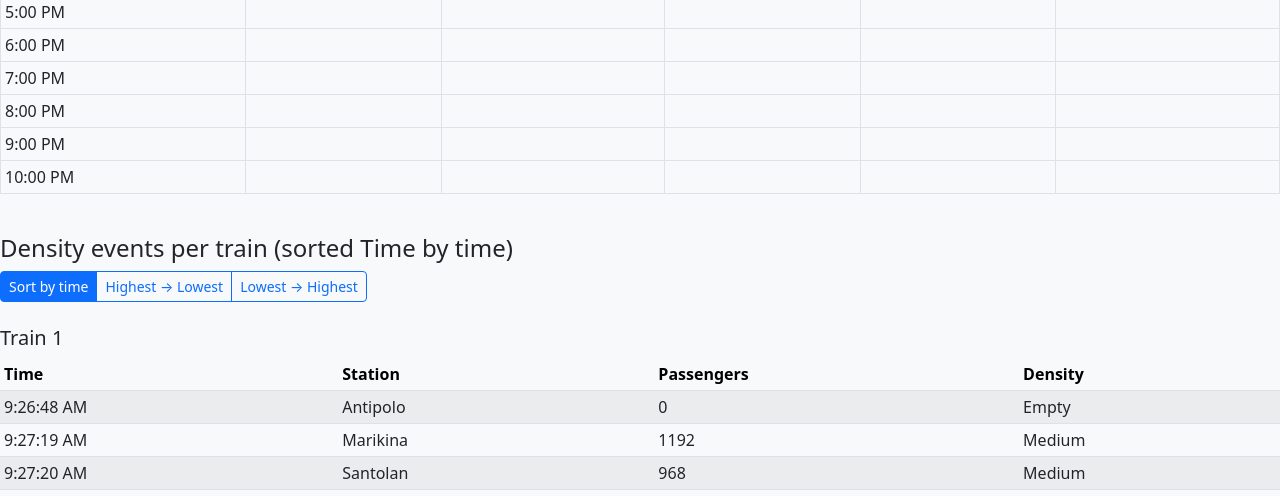
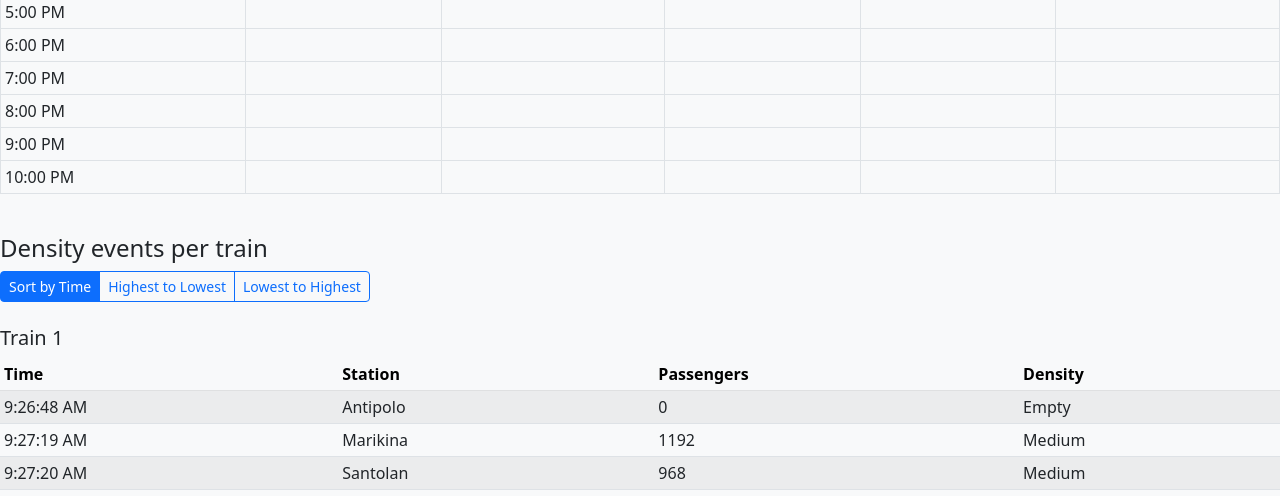
Before and after one commit to SiLanceP/MSYS-30-Final-App, a Django app: page /report/daily/?date=2025-12-01&sort=time in a window 1280 px wide. Shown: the part 622-1118 px from the top of the page. Run offline with Django 5.2, Linux system fonts and the light colour scheme; data comes from the database, SQL or seed files in the repository; both versions use the stored data as it was after the commit; some libraries are stand-ins or nearby versions.

Commit message:
change the sorted() functions to merge_sort in views.py and removed a few comments

```diff
--- a/passenger_density/main/models.py
+++ b/passenger_density/main/models.py
@@ -73,7 +73,7 @@ class train(models.Model):
         if not self.current_station:
             return
 
-        # Decide if something relevant changed
+        # if something changed
         capacity_changed = (old_capacity is None) or (self.current_capacity != old_capacity)
         level_changed = (old_level is None) or (self.capacity_level != old_level)
         station_changed = (old_station is None) or (self.current_station != old_station)
--- a/passenger_density/main/templates/passenger_density/daily_report.html
+++ b/passenger_density/main/templates/passenger_density/daily_report.html
@@ -74,21 +74,21 @@
         </table>
       </div>
 
-      <!-- Per-train events sorted from high -> low -->
-      <h4>Density events per train (sorted {{ sort_mode|capfirst }}{% if sort_mode == 'high' %} (High -> Low){% elif sort_mode == 'low' %} (Low -> High){% else %} by time{% endif %})</h4>
+      <!-- Per-train events sorted -->
+      <h4>Density events per train {% if sort_mode == 'high' %} (High -> Low){% elif sort_mode == 'low' %} (Low -> High){% else %}{% endif %}</h4>
 
       <div class="btn-group btn-group-sm mb-2" role="group" aria-label="Sort density events">
         <a class="btn btn-outline-primary {% if sort_mode == 'time' %}active{% endif %}"
           href="{% url 'daily_density_report' %}?date={{ target_date|date:'Y-m-d' }}&sort=time">
-          Sort by time
+          Sort by Time
         </a>
         <a class="btn btn-outline-primary {% if sort_mode == 'high' %}active{% endif %}"
           href="{% url 'daily_density_report' %}?date={{ target_date|date:'Y-m-d' }}&sort=high">
-          Highest → Lowest
+          Highest to Lowest
         </a>
         <a class="btn btn-outline-primary {% if sort_mode == 'low' %}active{% endif %}"
           href="{% url 'daily_density_report' %}?date={{ target_date|date:'Y-m-d' }}&sort=low">
-          Lowest → Highest
+          Lowest to Highest
         </a>
       </div>
 
--- a/passenger_density/main/views.py
+++ b/passenger_density/main/views.py
@@ -78,7 +78,6 @@ def advance_trains(request):
 
     now = timezone.now()
 
-    # Work from last station backwards so we don't move a train twice
     for i in range(len(stations) - 1, -1, -1):
         station = stations[i]
 
@@ -103,7 +102,7 @@ def advance_trains(request):
         if front is None:
             continue  # safety guard
 
-        # 3) Randomize passenger capacity (0 .. max_capacity)
+        # 3) Randomize passenger capacity once it passes a station
         front.current_capacity = random.randint(0, front.max_capacity)
 
         # 4) Move to next station or remove from line at the last station
@@ -169,7 +168,10 @@ def _build_daily_report_data(target_date):
     logs = list(qs)
 
     # Which trains appear in the logs?
-    train_ids = sorted({log.train.train_id for log in logs})
+    id_lists = list({log.train.train_id for log in logs})
+    #Merge sort the train IDs
+    descending = merge_sort(id_lists, lambda x: x) # merge sort the train IDs
+    train_ids = list(reversed(descending)) # mdae them ascending (1 - 5)
     trains = list(Train.objects.filter(train_id__in=train_ids).order_by("train_id"))
 
     # Time slots 4:00–22:00
@@ -185,9 +187,10 @@ def _build_daily_report_data(target_date):
         hour = local_ts.hour
         if hour < start_hour or hour > end_hour:
             continue
-        grid[hour][log.train.train_id] = log.capacity_level.lower()
+        if log.train.train_id in grid[hour]:
+            grid[hour][log.train.train_id] = log.capacity_level.lower()
 
-    # Build rows for template (same structure as before)
+    # Build rows for display
     rows = []
     for hour in hours:
         # Use 12-hour format like "6:00 AM"
```
Also changed, not shown: passenger_density/main/templates/passenger_density/home.html (+4 -4 lines), passenger_density/db.sqlite3.
